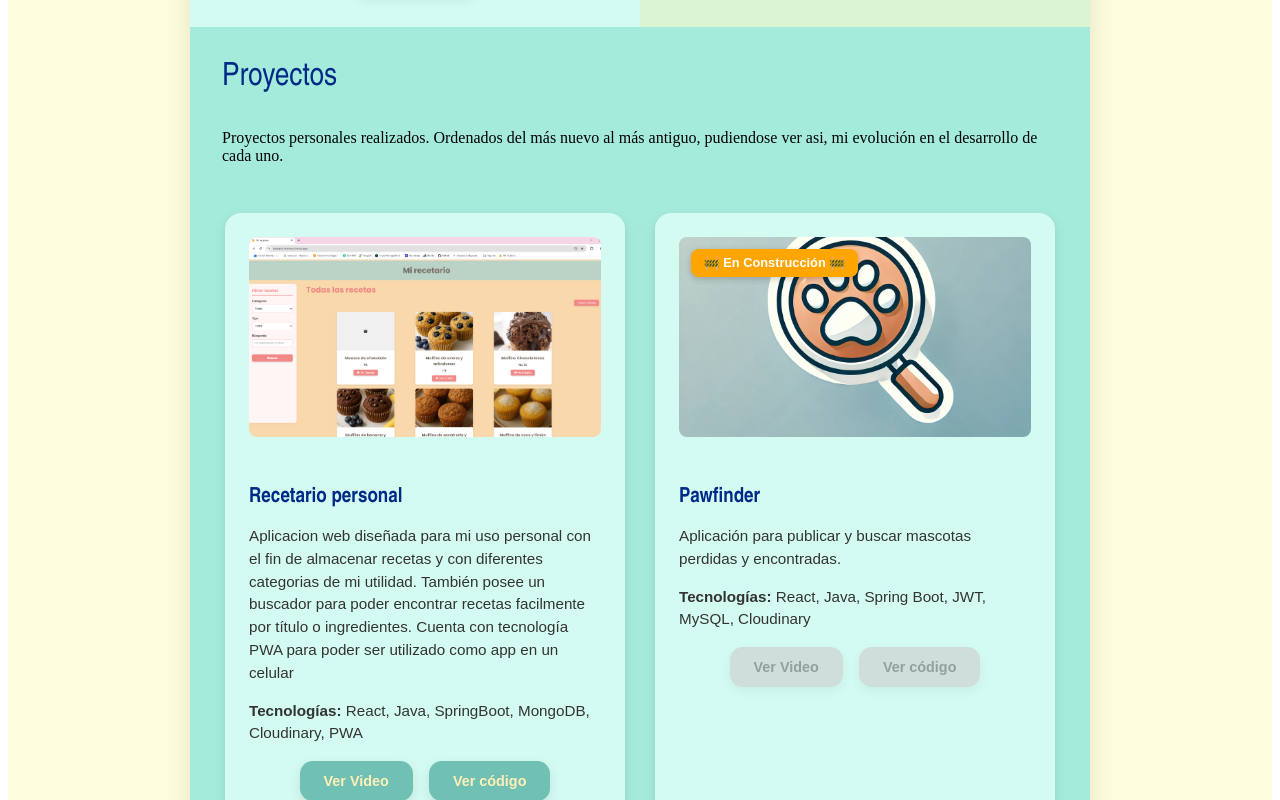
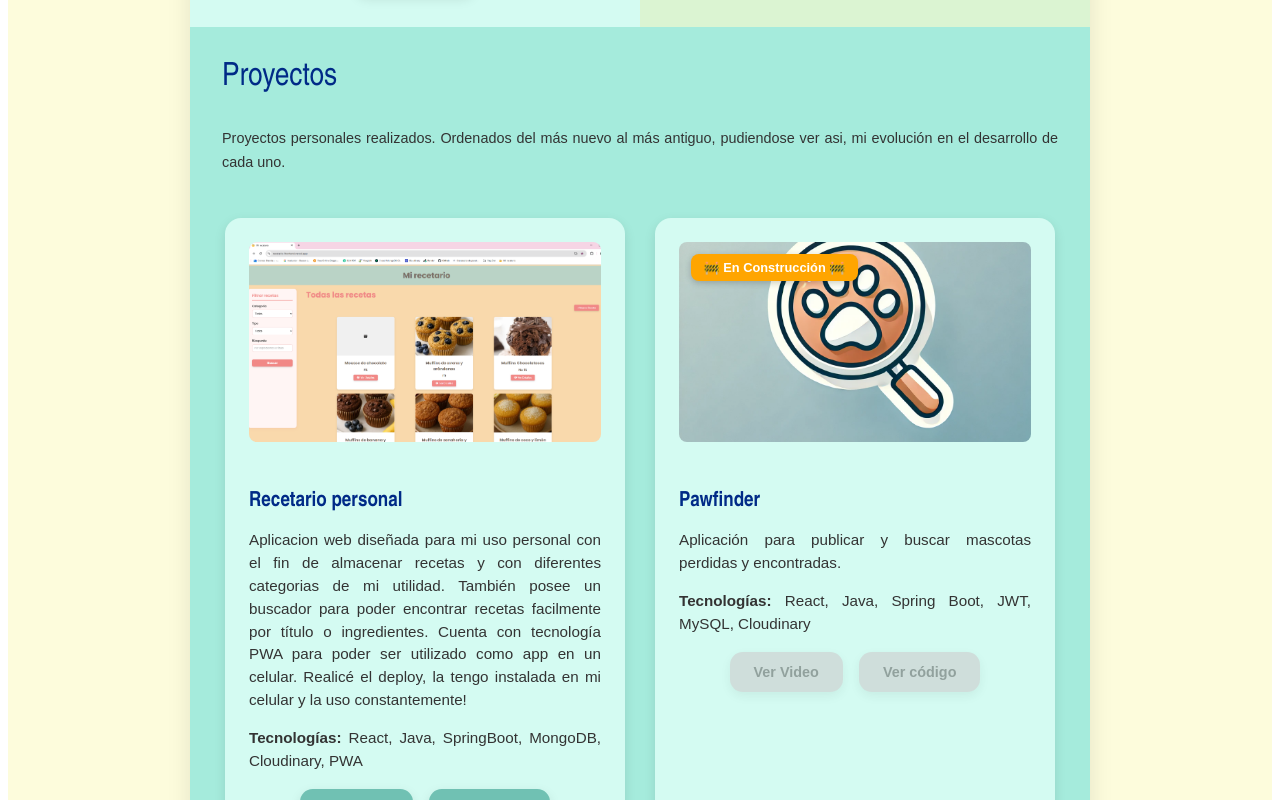
Before and after one commit to brenGiam/portfolio-brenda, a Next.js app: page / in a window 1280 px wide. Shown: the part 1280-2080 px from the top of the page. Built offline with nearby package versions, Linux system fonts and the light colour scheme.

Commit message:
Modifique estilos y descripciones de proyectos

```diff
--- a/componentes/proyectosSection.jsx
+++ b/componentes/proyectosSection.jsx
@@ -18,7 +18,7 @@ export default function ProyectosSection() {
                     imagen="/img/mi-recetario.png"
                     video="https://youtu.be/utrbj_Sb-So"
                     tecnologias="React, Java, SpringBoot, MongoDB, Cloudinary, PWA"
-                    github="https://github.com/brenGiam/recetario-frontend, https://github.com/brenGiam/recetario-backend"
+                    github="https://github.com/brenGiam/recetario-frontend"
                     enConstruccion={false}
                 />
 
--- a/estilos/proyectos.css
+++ b/estilos/proyectos.css
@@ -11,6 +11,15 @@
     color: #002A87;
     font-size: clamp(1.5rem, 4vw, 2rem);
     margin: 0 0 1rem 0;
+}
+
+.proyectos-container p {
+    font-family: Arial, sans-serif;
+    font-size: clamp(0.75rem, 2vw, 0.9rem);
+    line-height: 1.6;
+    margin-bottom: 0.75rem;
+    color: #333;
+    text-align: justify;
 }
 
 .lista-proyectos {
--- a/locales/en/translation.json
+++ b/locales/en/translation.json
@@ -15,9 +15,9 @@
     "tituloProyecto3": "Task Organizer",
     "tituloProyecto4": "Recipe book",
     "proyectoDescripcion1": "Application to report and search for lost and found pets.",
-    "proyectoDescripcion2": "Fullstack application for book management, including create, edit, and delete features.",
-    "proyectoDescripcion3": "Task management tool built with a fullstack approach, allowing users to organize their daily activities.",
-    "proyectoDescripcion4": "Web app designed for my personal use for storing recipes and organizing them into different categories for my convenience. It also has a search engine to easily find recipes by title or ingredients. It uses PWA technology so it can be use as a mobile app",
+    "proyectoDescripcion2": "Fullstack application for book management, including create, edit, and delete features. Designed purely for learning purposes, without deployment",
+    "proyectoDescripcion3": "Task management tool built with a fullstack approach, allowing users to organize their daily activities. Designed purely for learning purposes, without deployment",
+    "proyectoDescripcion4": "Web app designed for my personal use for storing recipes and organizing them into different categories for my convenience. It also has a search engine to easily find recipes by title or ingredients. It uses PWA technology so it can be use as a mobile app. It is deployed and I use it constantly!",
     "bannerConstruccion": "🚧 Under Construction 🚧",
     "botonVideo": "Watch Video",
     "botonCodigo": "GitHub code",
--- a/locales/es/translation.json
+++ b/locales/es/translation.json
@@ -17,7 +17,7 @@
     "proyectoDescripcion1": "Aplicación para publicar y buscar mascotas perdidas y encontradas.",
     "proyectoDescripcion2": "Aplicación web fullstack para la gestión de libros, que incluye funciones de creación, edición y eliminación. Diseñada meramente con fines de aprendizaje, sin deploy",
     "proyectoDescripcion3": "Herramienta de gestión de tareas desarrollada con un enfoque fullstack, que permite a los usuarios organizar sus actividades diarias. Diseñada meramente con fines de aprendizaje, sin deploy",
-    "proyectoDescripcion4": "Aplicacion web diseñada para mi uso personal con el fin de almacenar recetas y con diferentes categorias de mi utilidad. También posee un buscador para poder encontrar recetas facilmente por título o ingredientes. Cuenta con tecnología PWA para poder ser utilizado como app en un celular",
+    "proyectoDescripcion4": "Aplicacion web diseñada para mi uso personal con el fin de almacenar recetas y con diferentes categorias de mi utilidad. También posee un buscador para poder encontrar recetas facilmente por título o ingredientes. Cuenta con tecnología PWA para poder ser utilizado como app en un celular. Realicé el deploy, la tengo instalada en mi celular y la uso constantemente!",
     "bannerConstruccion": "🚧 En Construcción 🚧",
     "botonVideo": "Ver Video",
     "botonCodigo": "Ver código",
```
